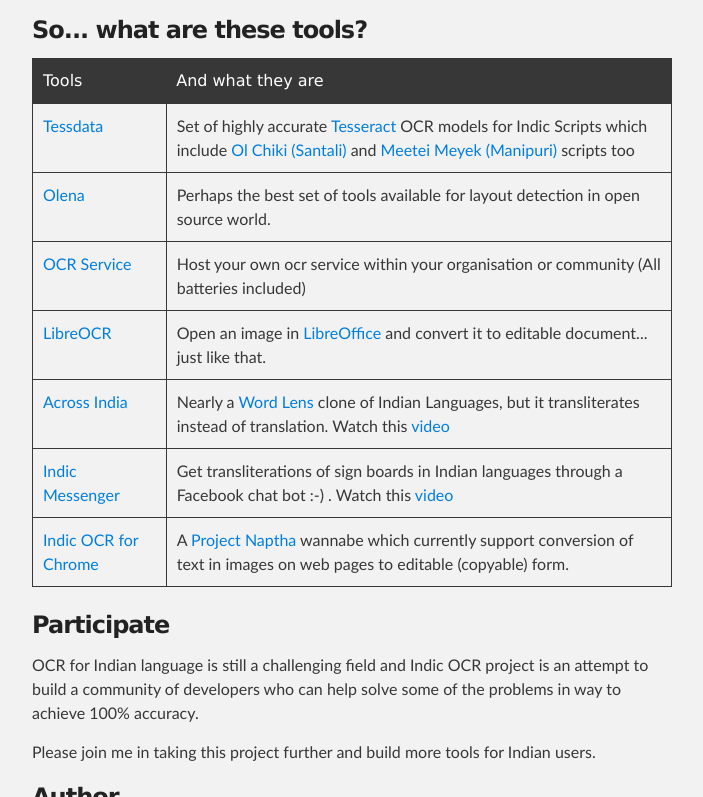
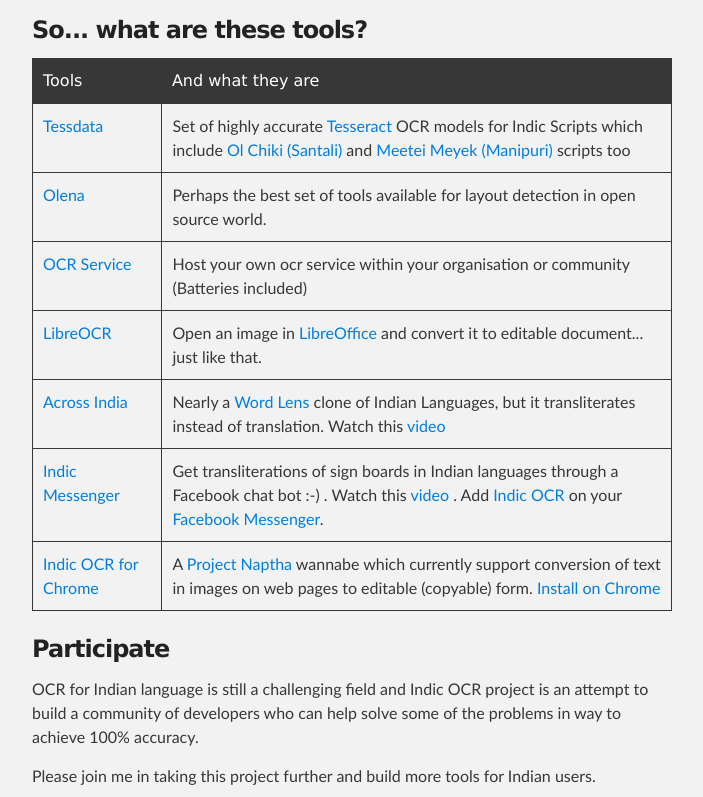
Before and after one commit to indic-ocr/indic-ocr.github.io, a plain HTML site: page index.html in a window 1280 px wide. Shown: the part 648-1445 px from the top of the page, without its empty margins (288-991 px from the left). Drawn offline with Linux system fonts and the light colour scheme.

Commit message:
Replace master branch with page content via GitHub

```diff
--- a/index.html
+++ b/index.html
@@ -59,7 +59,7 @@
 </tr>
 <tr>
 <td><a href="https://indic-ocr.github.io/ocrservice/">OCR Service</a></td>
-<td>Host your own ocr service within your organisation or community (All batteries included)</td>
+<td>Host your own ocr service within your organisation or community (Batteries included)</td>
 </tr>
 <tr>
 <td><a href="https://indic-ocr.github.io/LibreOCR/">LibreOCR</a></td>
@@ -72,12 +72,12 @@
 </tr>
 <tr>
 <td><a href="https://indic-ocr.github.io/indicmessenger/">Indic Messenger</a></td>
-<td>Get transliterations of sign boards in Indian languages through a Facebook chat bot :-) . Watch this <a href="https://www.youtube.com/watch?v=7Dpx5neMZSk">video</a>
-</td>
+<td>Get transliterations of sign boards in Indian languages through a Facebook chat bot :-) . Watch this <a href="https://www.youtube.com/watch?v=7Dpx5neMZSk">video</a> . Add <a href="https://www.facebook.com/indicocr/">Indic OCR</a> on your <a href="https://www.messenger.com/">Facebook Messenger</a>.</td>
 </tr>
 <tr>
 <td><a href="https://indic-ocr.github.io/chromeindic/">Indic OCR for Chrome</a></td>
-<td>A <a href="http://projectnaptha.com">Project Naptha</a> wannabe which currently support conversion of text in images on web pages to editable (copyable) form.</td>
+<td>A <a href="http://projectnaptha.com">Project Naptha</a> wannabe which currently support conversion of text in images on web pages to editable (copyable) form. <a href="https://chrome.google.com/webstore/detail/indic-ocr/fejbddkpnmcnobmalnkflaljnlffblma">Install on Chrome</a>
+</td>
 </tr>
 </tbody>
 </table>
--- /dev/null
+++ b/javascripts/main.js
@@ -0,0 +1 @@
+console.log('This would be the main JS file.');
```
Also changed, not shown: params.json (+1 -1 lines).
